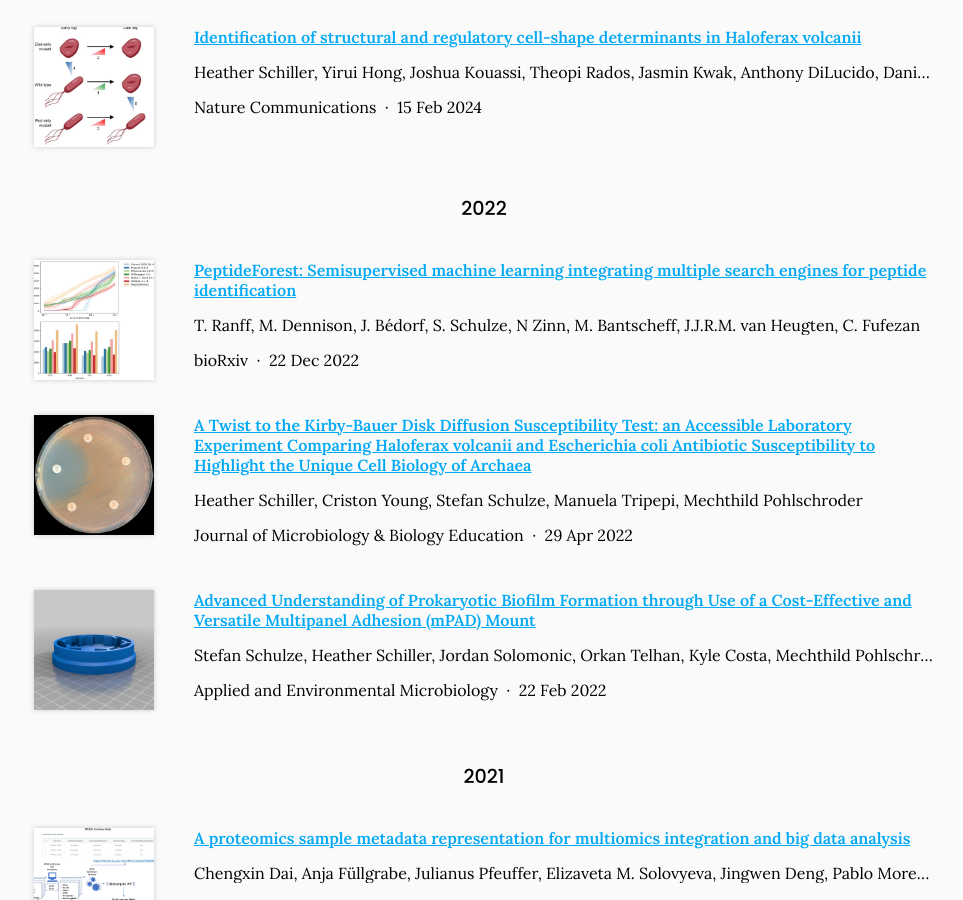
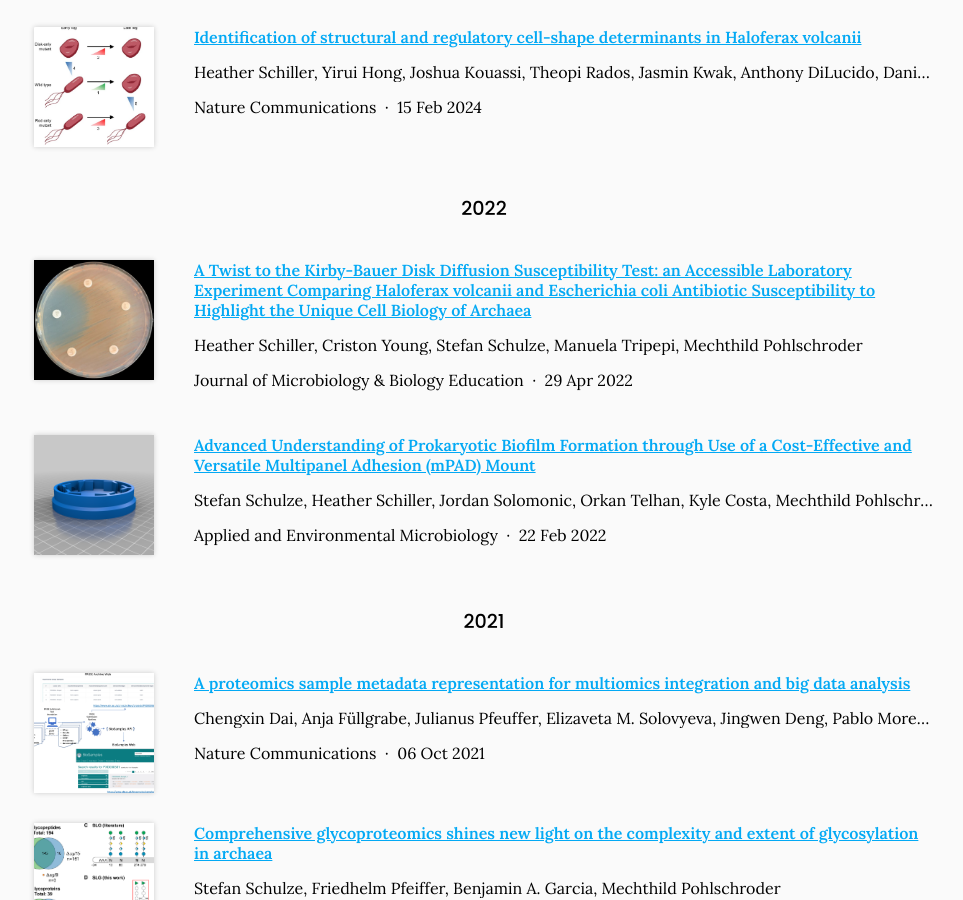
Before and after one commit to Schulze-lab/Schulze-lab-website, a Jekyll site: the page built from publications/index.md, in a window 1280 px wide and 900 px high, scrolled down 1889 px. Shown: the whole window, without its empty margins (156-1119 px from the left). Built offline with Jekyll 4.4.1, drawn with Linux system fonts in a browser that asks for light colours.

Commit message:
Generate citations

```diff
--- a/_data/citations.yaml
+++ b/_data/citations.yaml
@@ -425,23 +425,6 @@
   date: '2021-10-06'
   link: https://doi.org/gqrpmc
   _cache: 97479cbbfbc732acc7a94c7f2bf81f46cd8c1acfaef0da075c8c3efdcb8ef201
-- id: doi:10.1101/2022.12.21.521351
-  title: 'PeptideForest: Semisupervised machine learning integrating multiple search
-    engines for peptide identification'
-  authors:
-  - T. Ranff
-  - M. Dennison
-  - "J. B\xE9dorf"
-  - S. Schulze
-  - N Zinn
-  - M. Bantscheff
-  - J.J.R.M. van Heugten
-  - C. Fufezan
-  publisher: bioRxiv
-  image: images/PeptideForest.jpg
-  date: '2022-12-22'
-  link: https://doi.org/gshmdb
-  _cache: f8022b7d95d1fba3e5f5eec7caef69e66629f1546223fe59dc21522608435d33
 - id: doi:10.1038/s41467-024-45196-0
   title: Identification of structural and regulatory cell-shape determinants in Haloferax
     volcanii
```
